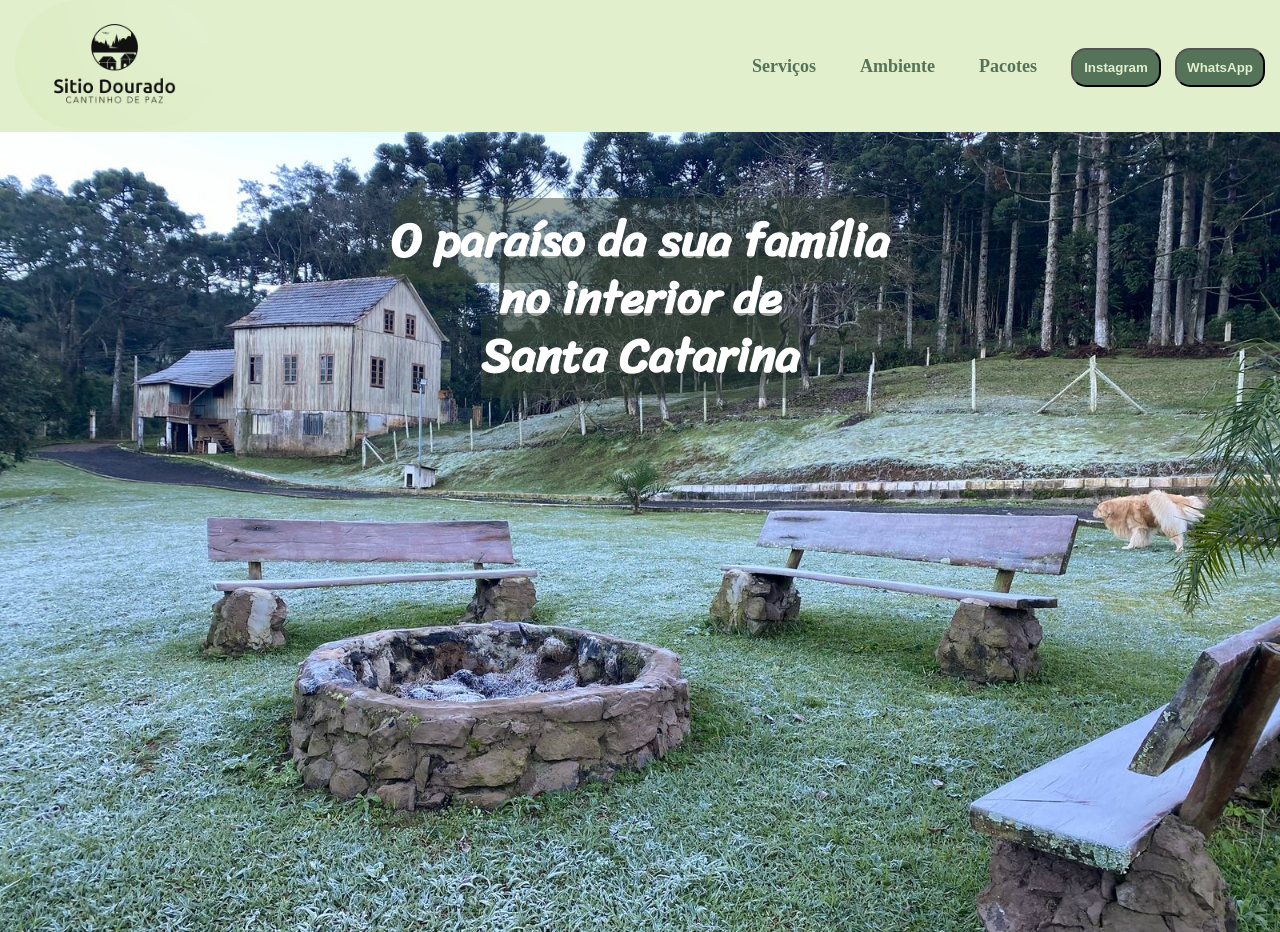
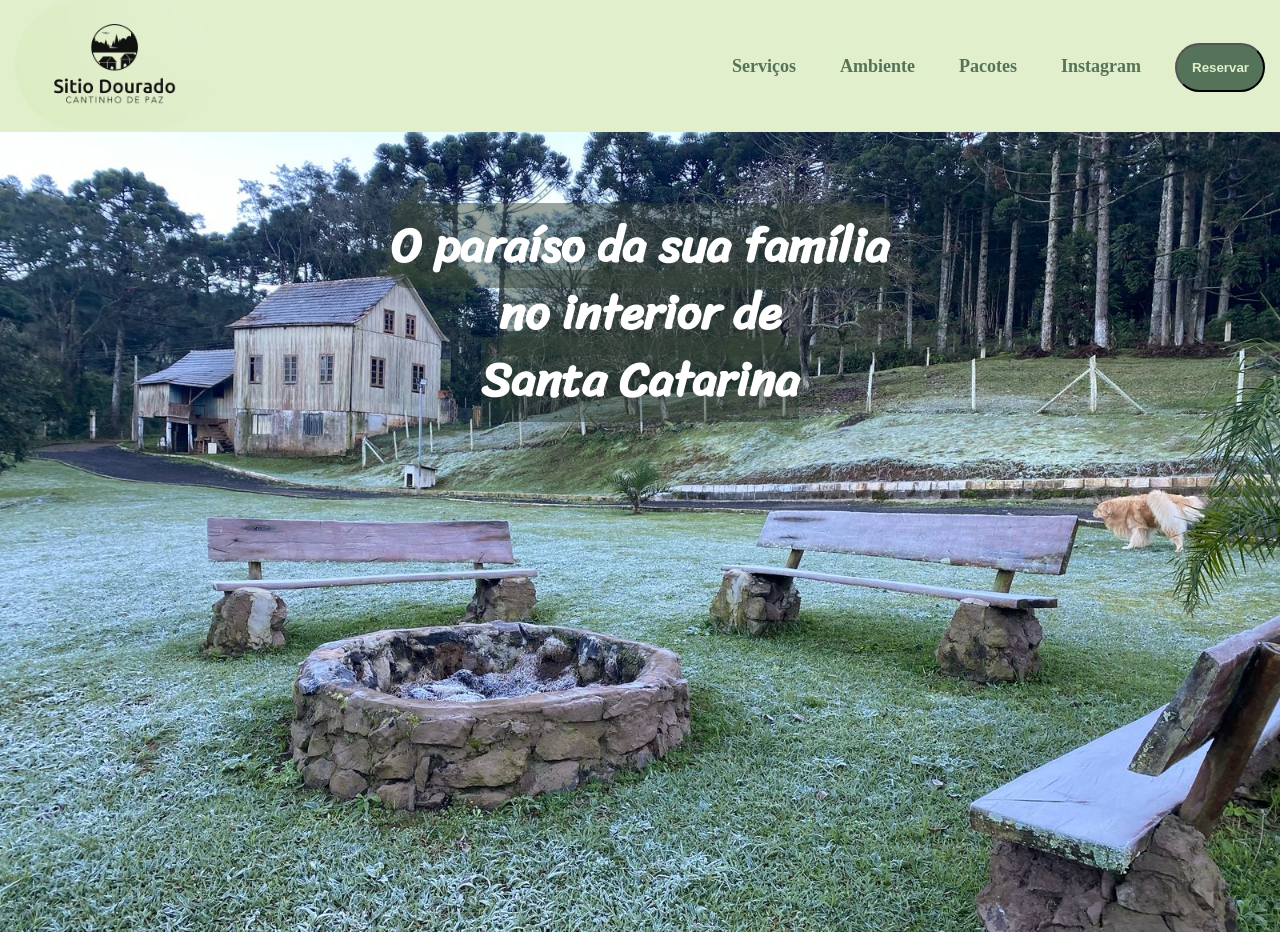
Before and after one commit to JulioLorini/Sitio-Dourado, a plain HTML site: page index.html in a window 1280 px wide. Shown: the top 932 px of the page. Drawn offline with Linux system fonts and the light colour scheme.

Commit message:
Update index.html

```diff
--- a/index.html
+++ b/index.html
@@ -46,13 +46,13 @@
             padding: 5px 20px;
         }
         header li a:hover{
-            background-color: #313f33;
+            background-color: #2e392f;
             border-radius: 15px;
         }
         button{
             background-color: #557359;
-            padding: 10px;
-            border-radius: 15px;
+            padding: 15px;
+            border-radius: 40px;
             margin-left: 10px;
             width: 90px;
         }
@@ -79,7 +79,7 @@
         section#first div{
             padding-top: 80px;
             margin: -2px;
-            line-height: 1.2em;
+            line-height: 1.4em;
             font-size: 3em;
             text-align: center;
             font-family: 'Sriracha';
@@ -102,8 +102,8 @@
                     <li><a href="#">Serviços</a></li>
                     <li><a href="#">Ambiente</a></li>
                     <li><a href="#">Pacotes</a></li>
-                    <button><a href="#">Instagram</a></button>
-                    <button><a href="#">WhatsApp</a></button>
+                    <li><a href="#">Instagram</a></li>
+                    <button><a href="#">Reservar</a></button>
                 </ul>
             </div>
         </nav>
@@ -115,6 +115,7 @@
                     O paraíso da sua família <br>
                     no interior de<br>
                     Santa Catarina <br>
+                    <br>
                 </mark>
            </div>
         </section>
```
